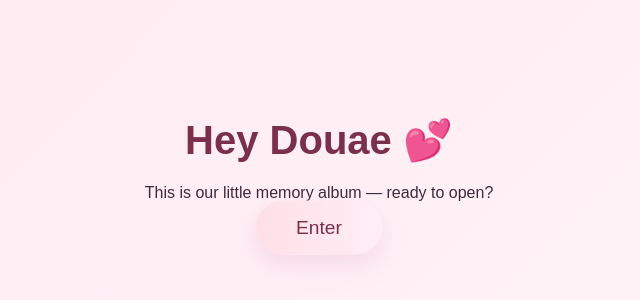
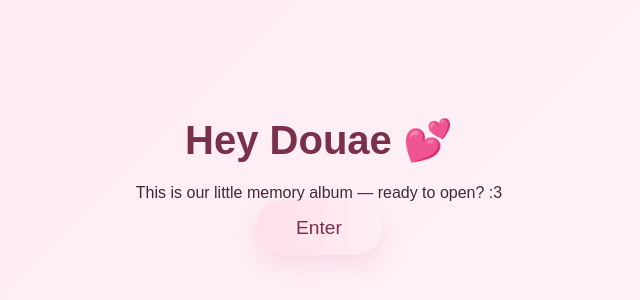
Before and after one commit to ryeggouti/X, a plain HTML site: page index.html in a window 1280 px wide. Shown: the part 214-514 px from the top of the page, 321-961 px from the left. Drawn offline with Linux system fonts and the light colour scheme.

Commit message:
Update intro subtitle text with emoji

```diff
--- a/index.html
+++ b/index.html
@@ -104,7 +104,7 @@ footer { display: flex; justify-content: space-between; align-items: center; mar
 <body>
   <div class="intro-screen" id="intro">
     <div class="intro-title">Hey Douae 💕</div>
-    <div class="intro-subtitle">This is our little memory album — ready to open?</div>
+    <div class="intro-subtitle">This is our little memory album — ready to open? :3</div>
     <button class="enter-btn" id="enterBtn">Enter</button>
   </div>  <div class="wrap" id="albumWrap">
     <main class="album" role="main">
```
